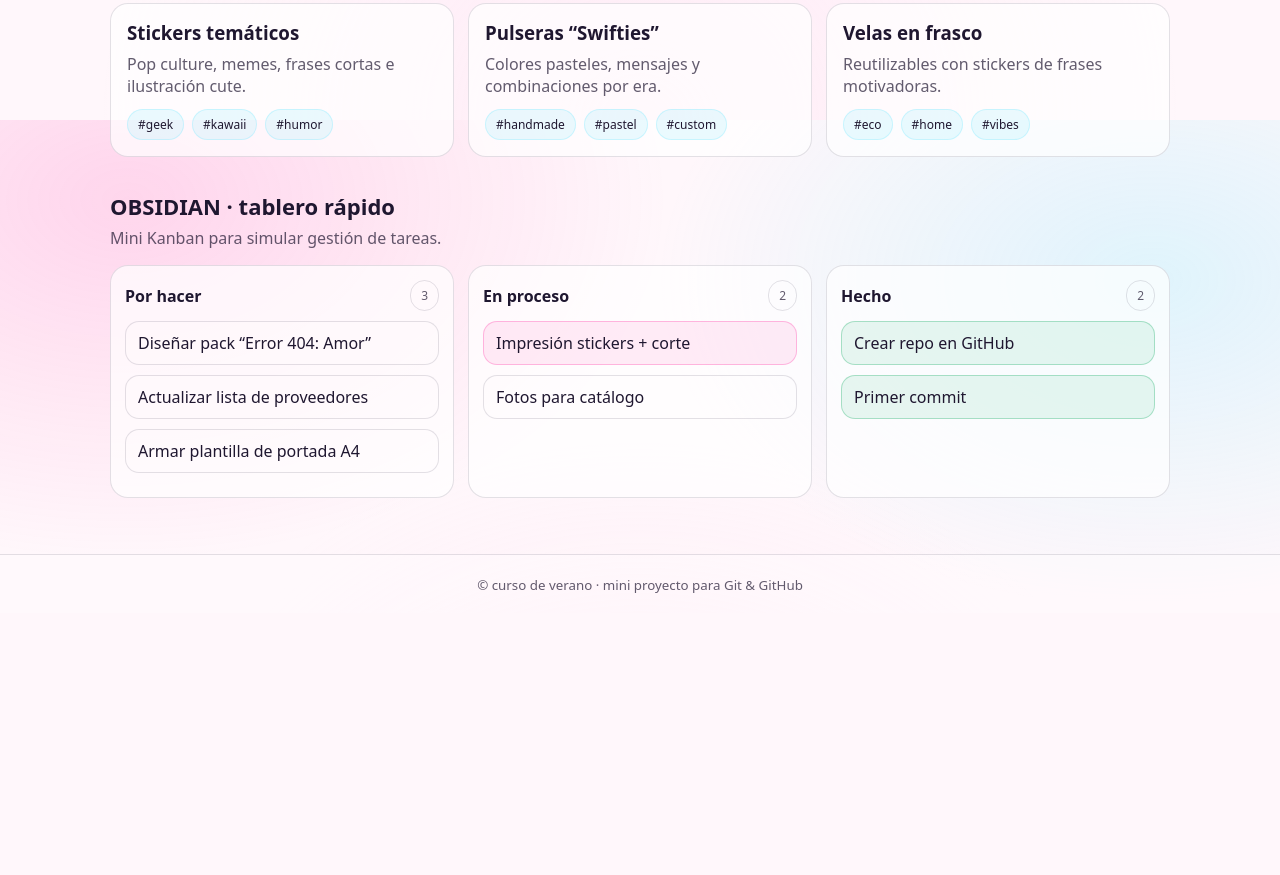
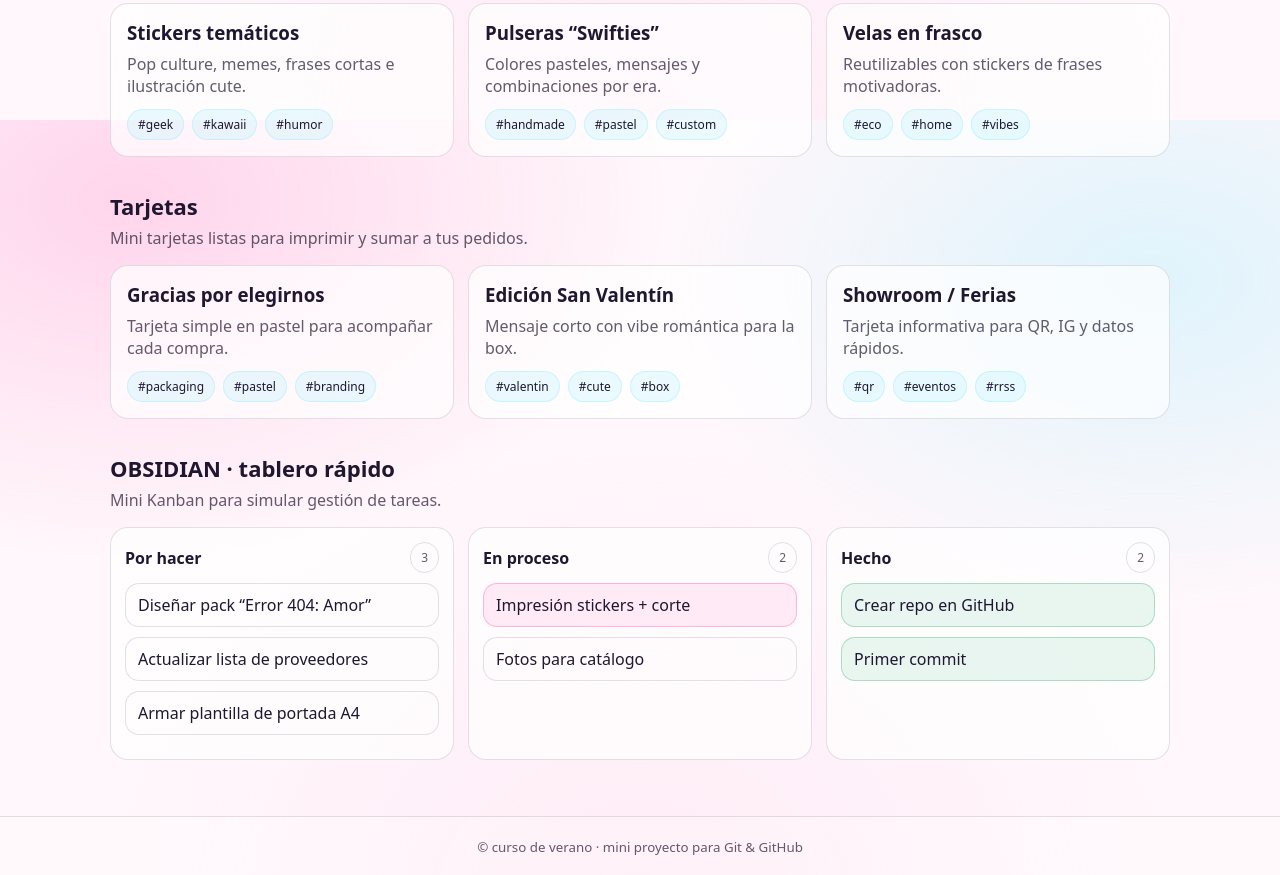
Before and after one commit to gypsypochi/cursodeveranogitygithub_Luaces, a plain HTML site: page index.html in a window 1280 px wide. Shown: the part 680-1555 px from the top of the page. Before the commit the page ends 1293 px from the top, so only its background shows below. Drawn offline with Linux system fonts and the light colour scheme.

Commit message:
Agrega sección Tarjetas y corrige enlace del menú

```diff
--- a/index.html
+++ b/index.html
@@ -20,7 +20,7 @@
 
     <nav class="nav">
       <a href="#productos">Productos</a>
-      <a href="#tarjetas">tarjetas</a>
+      <a href="#tarjetas">Tarjetas</a>
     </nav>
 
     <button id="themeBtn" class="btn btn-ghost" type="button" aria-label="Cambiar tema">
@@ -112,6 +112,39 @@
       </div>
     </section>
 
+    <section id="tarjetas" class="section">
+      <div class="section-title">
+        <h2>Tarjetas</h2>
+        <p class="muted">Mini tarjetas listas para imprimir y sumar a tus pedidos.</p>
+      </div>
+
+      <div class="grid">
+        <article class="card">
+          <h3>Gracias por elegirnos</h3>
+          <p>Tarjeta simple en pastel para acompañar cada compra.</p>
+          <ul class="tags">
+            <li>#packaging</li><li>#pastel</li><li>#branding</li>
+          </ul>
+        </article>
+
+        <article class="card">
+          <h3>Edición San Valentín</h3>
+          <p>Mensaje corto con vibe romántica para la box.</p>
+          <ul class="tags">
+            <li>#valentin</li><li>#cute</li><li>#box</li>
+          </ul>
+        </article>
+
+        <article class="card">
+          <h3>Showroom / Ferias</h3>
+          <p>Tarjeta informativa para QR, IG y datos rápidos.</p>
+          <ul class="tags">
+            <li>#qr</li><li>#eventos</li><li>#rrss</li>
+          </ul>
+        </article>
+      </div>
+    </section>
+
     <section id="obsidian" class="section">
       <div class="section-title">
         <h2>OBSIDIAN · tablero rápido</h2>
```
